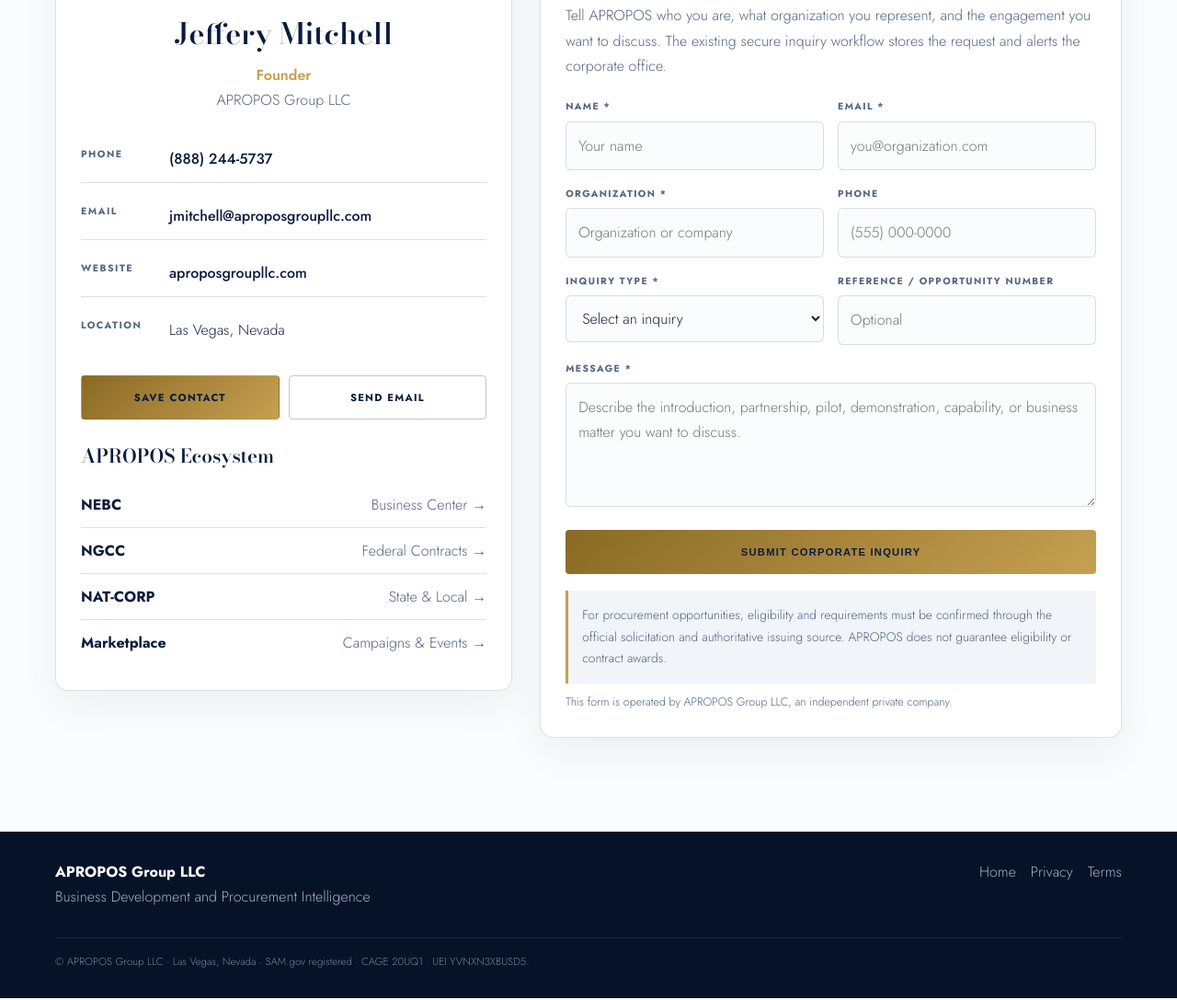
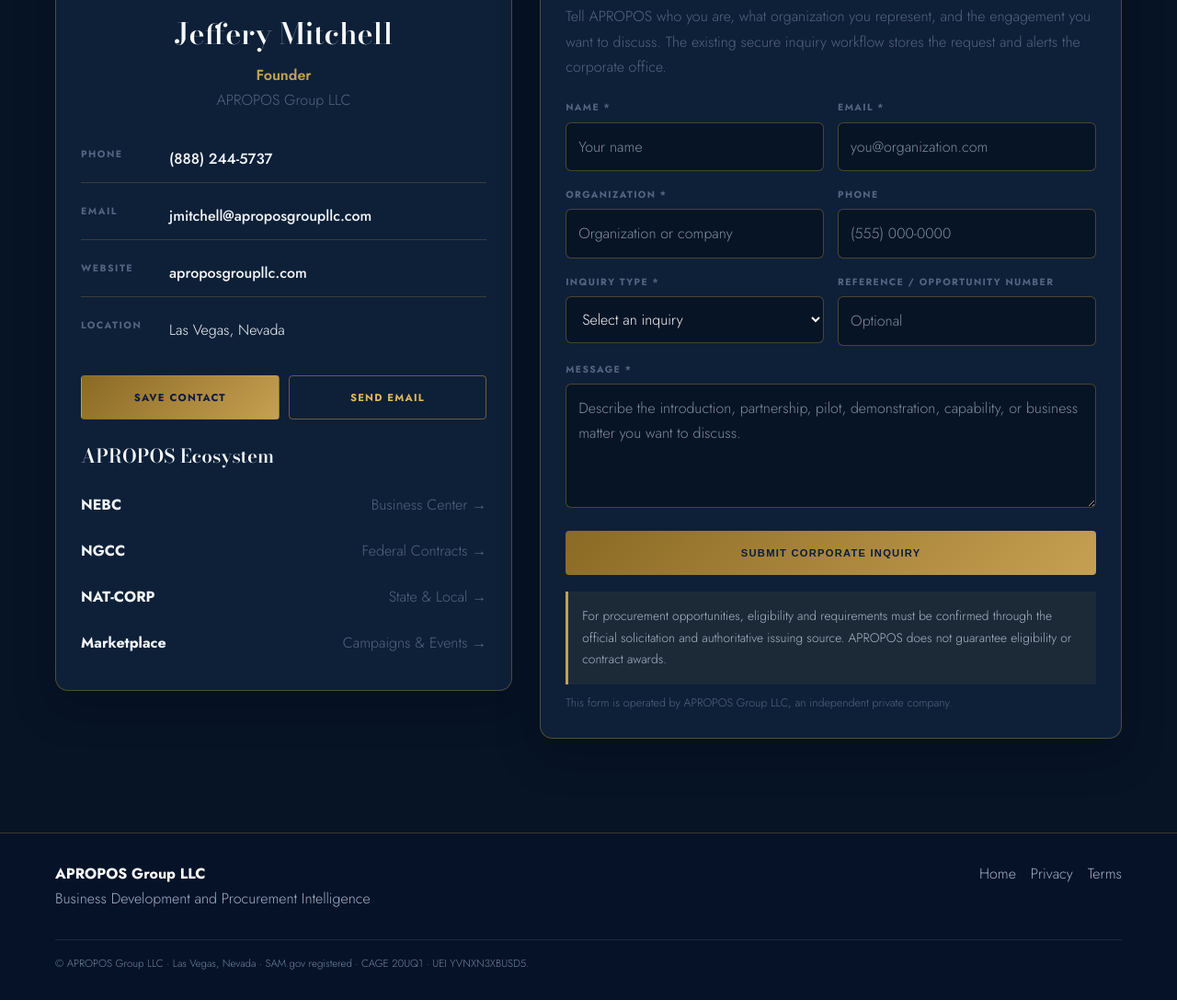
Before and after one commit to Aproposchpt2/Apropos-Group-LLC, a website: page contact.html in a window 1280 px wide. Shown: the part 930-2017 px from the top of the page at 92% size. Drawn offline with nearby package versions, Linux system fonts and the light colour scheme.

Commit message:
Apply standard Apropos colors to contact page

```diff
--- a/contact.html
+++ b/contact.html
@@ -7,7 +7,7 @@
   <meta name="description" content="Connect with Jeffery Mitchell, Founder of APROPOS Group LLC, for corporate, partnership, pilot, capability, and ecosystem inquiries." />
   <meta name="robots" content="index,follow,max-image-preview:large,max-snippet:-1" />
   <link rel="canonical" href="https://aproposgroupllc.com/contact" />
-  <meta name="theme-color" content="#0a1c3f" />
+  <meta name="theme-color" content="#071426" />
   <link rel="preconnect" href="https://fonts.googleapis.com" />
   <link rel="preconnect" href="https://fonts.gstatic.com" crossorigin />
   <link href="https://fonts.googleapis.com/css2?family=Bodoni+Moda:opsz,wght@6..96,500;6..96,600&family=Cormorant:ital,wght@0,500;0,600;1,500&family=Jost:wght@300;400;500;600;700&display=swap" rel="stylesheet" />
@@ -23,6 +23,20 @@
     .inquiry-note{margin-top:18px;padding:15px;border-left:3px solid var(--gold);background:#f1f4f8;color:var(--muted);font-size:.86rem}.not-government{margin-top:10px;font-size:.78rem;color:var(--muted)}
     footer{background:#061228;color:#9fb0ca;padding:30px 0}.footer{display:flex;justify-content:space-between;gap:22px;flex-wrap:wrap}.footer strong{color:#fff}.footer-links{display:flex;gap:16px;flex-wrap:wrap}.footer-links a:hover{color:var(--gold2)}.legal{width:100%;border-top:1px solid rgba(255,255,255,.1);padding-top:16px;margin-top:8px;font-size:.72rem;color:#72839f}
     @media(max-width:900px){.layout{grid-template-columns:1fr}.profile-card{grid-row:1}.nav-links{display:none}}@media(max-width:620px){.row,.actions{grid-template-columns:1fr}.brand span{display:none}}
+
+    /* APROPOS standard interior palette — color only */
+    body{background:#071426;color:#f5f7fa}
+    nav{background:rgba(7,20,38,.96);border-bottom-color:rgba(200,155,60,.36)}
+    .card{background:#0d2038;border-color:rgba(200,155,60,.36);box-shadow:0 16px 44px rgba(2,8,20,.34)}
+    .card-head{background:#102b49;border-bottom:1px solid rgba(200,155,60,.36)}
+    .profile h2,.contact-row a,.ecosystem-links h3,.ecosystem-links strong{color:#f5f7fa}
+    .profile-logo{border-color:rgba(200,155,60,.36)}
+    .contact-row{border-bottom-color:rgba(200,155,60,.24)}
+    input,select,textarea{background:#071426;color:#f5f7fa;border-color:rgba(200,155,60,.36)}
+    input::placeholder,textarea::placeholder{color:#7f8da1}
+    .btn-outline{border-color:rgba(200,155,60,.5);color:#e2b857;background:transparent}
+    .inquiry-note{background:rgba(200,155,60,.08);color:#aab5c4}
+    footer{background:#061228;border-top:1px solid rgba(200,155,60,.28)}
   </style>
 </head>
 <body>
```
